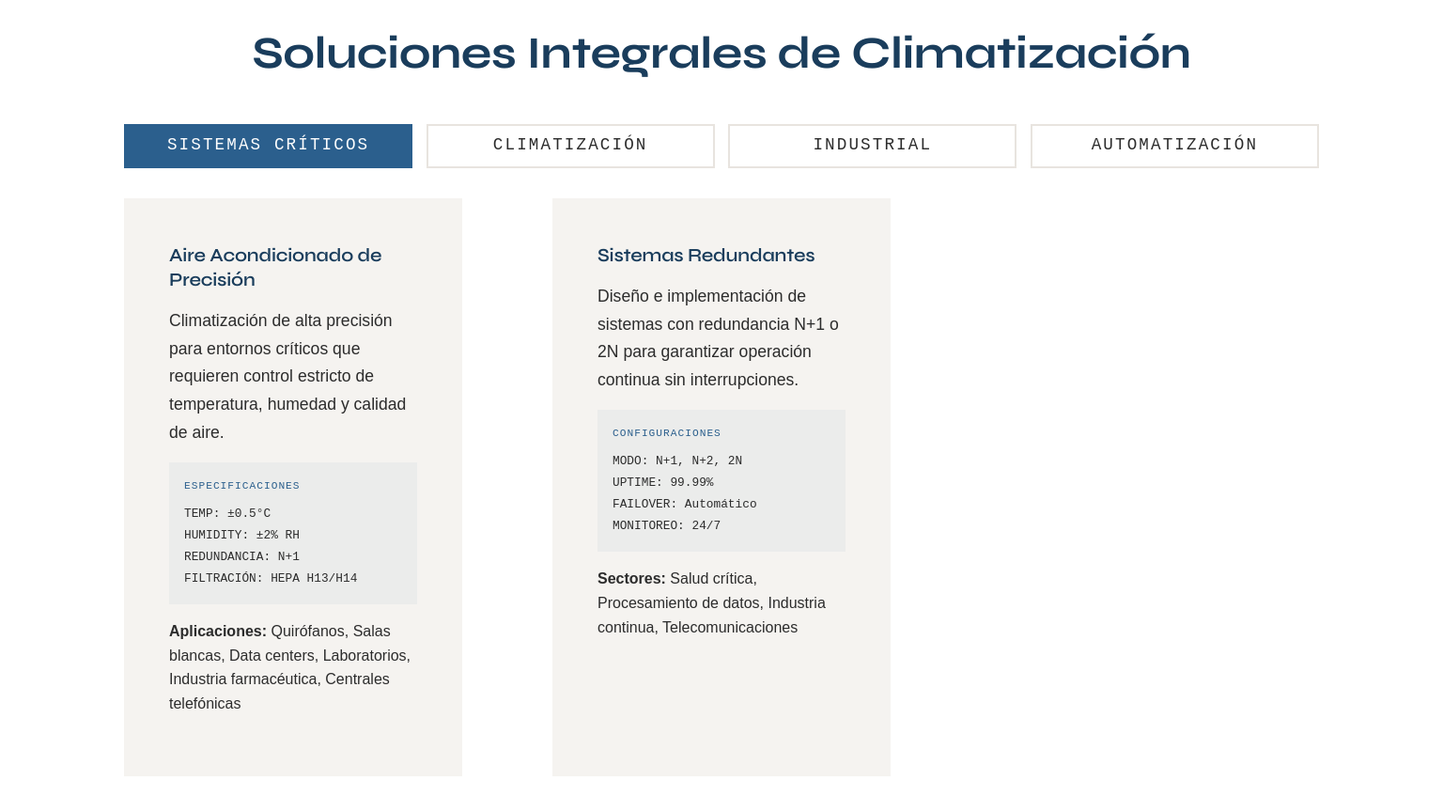
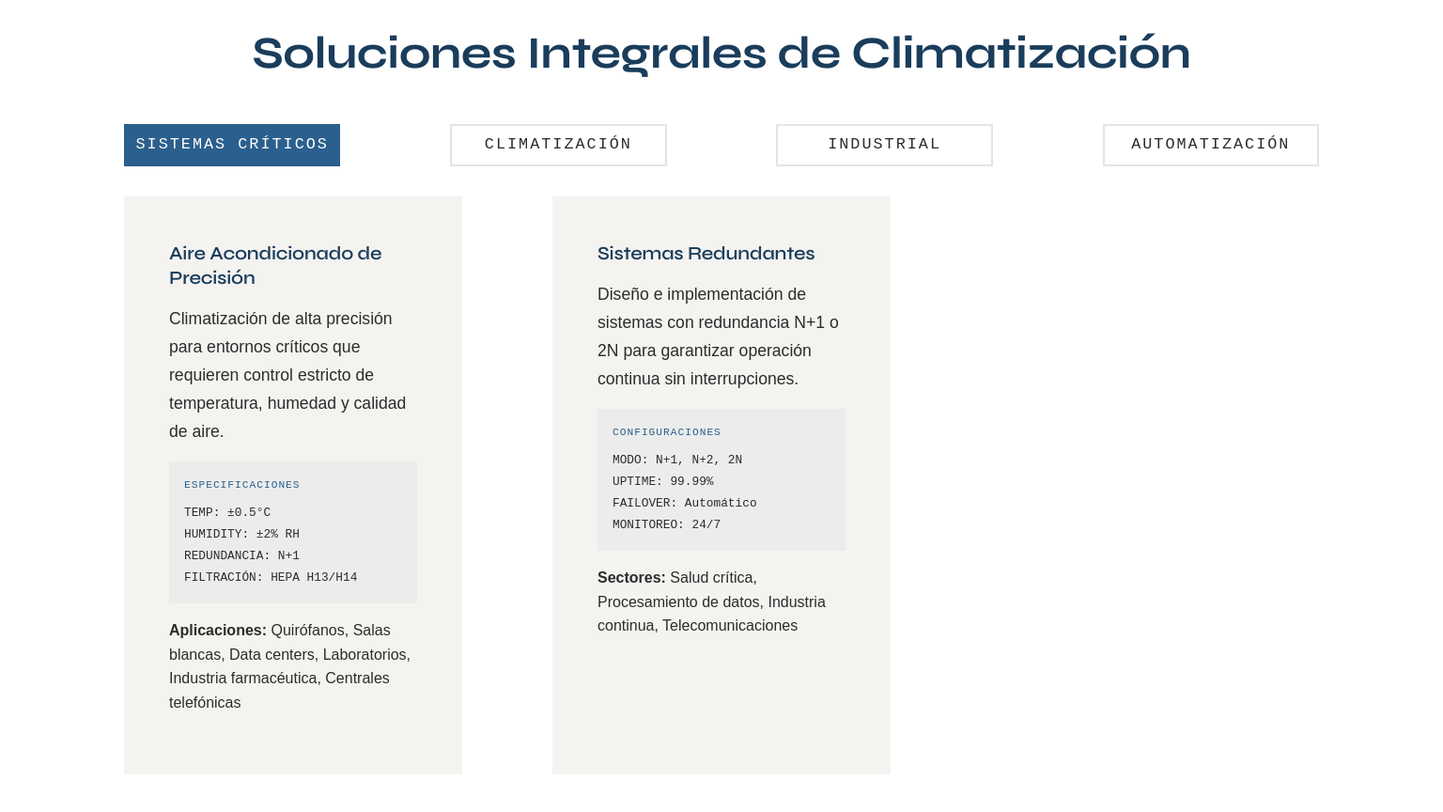
Before and after one commit to micanevoran/electroterm_v2, a website: page index.html in a window 1536 px wide. Shown: the part 1720-2584 px from the top of the page at 94% size. Drawn offline with nearby package versions, Linux system fonts and the light colour scheme; a web font is replaced by a local one.

Commit message:
primer boceto web electroterm v2 - 08/06/26

```diff
--- a/css/styles.css
+++ b/css/styles.css
@@ -1294,11 +1294,11 @@ button {
         flex-direction: row;
         justify-content: space-between;
         flex-wrap: wrap;
-        gap: 0.75rem;
+        gap: 0.5rem;
     }
 
     .service-tab {
-        width: 15vw;
+        width: 20vw;
         padding: 0.4rem 0.4rem;
         font-size: 1rem;
     }
@@ -1394,9 +1394,9 @@ button {
     }
 
     .service-tab {
-        width: 20vw;
+        width: 18vw;
         padding: 0.4rem 0.4rem;
-        font-size: 1.1rem;
+        font-size: 1.05rem;
     }
 
     .project-filters {
@@ -1450,6 +1450,12 @@ button {
         font-size: 5rem;
     }
 
+    .service-tab {
+        width: 15vw;
+        padding: 0.4rem 0.4rem;
+        font-size: 1.05rem;
+    }
+
     .filter-btn {
         width: 12vw;
         font-size: 1rem;
```
